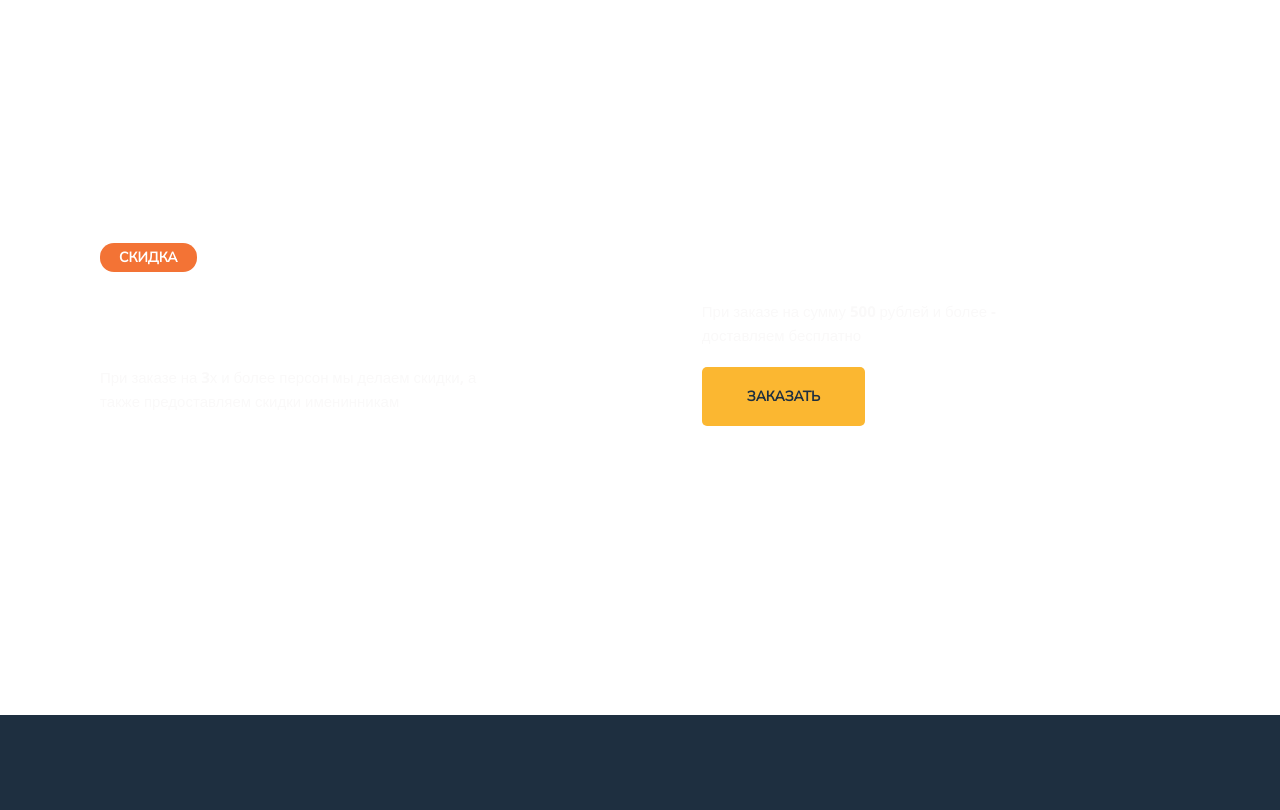
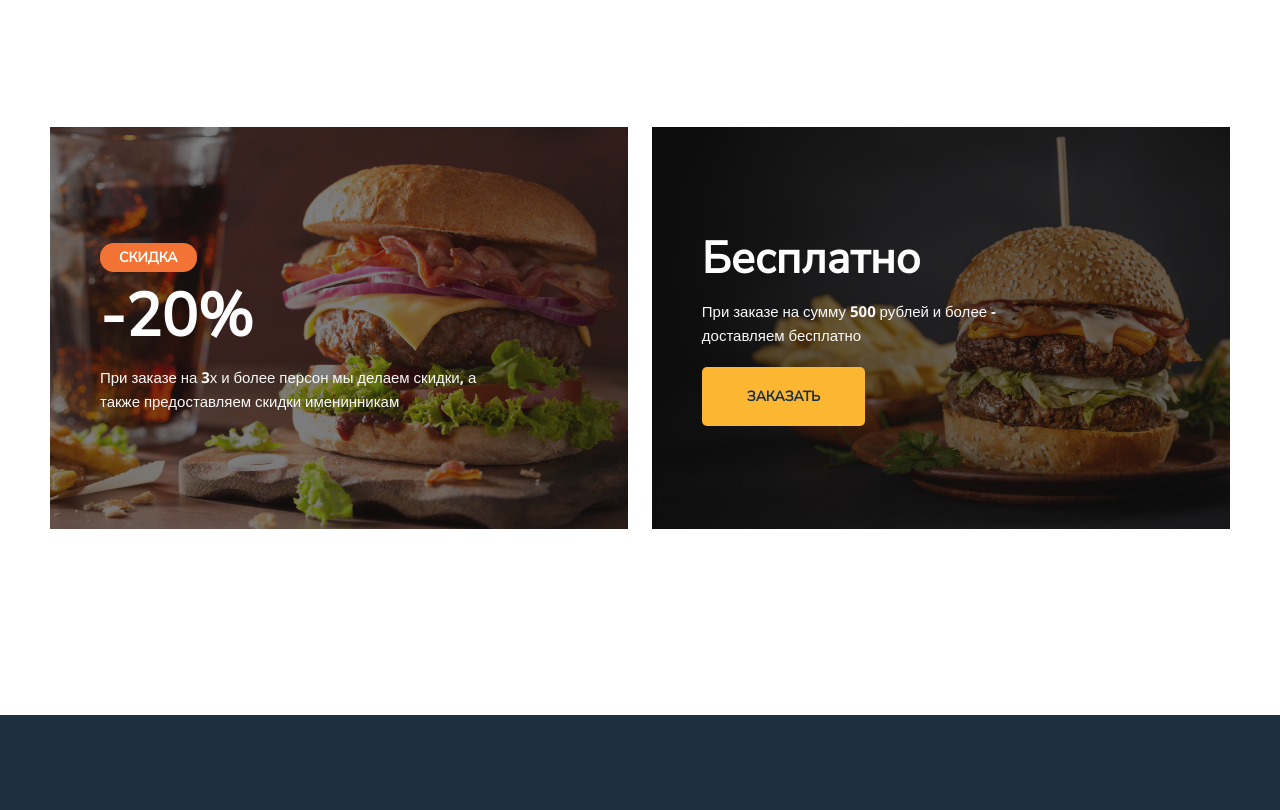
Before and after one commit to Tsukimono13/Burger_oder_Page, a plain HTML site: page index.html in a window 1280 px wide. Shown: the part 880-1690 px from the top of the page. Drawn offline with nearby package versions, Linux system fonts and the light colour scheme; the site is published under a folder, as on GitHub Pages, so addresses that start at the root find nothing.

Commit message:
Update main.css

```diff
--- a/style/main.css
+++ b/style/main.css
@@ -99,12 +99,12 @@ h1 span {
 
 .promo-left {
     padding: 116px 50px;
-    background-image: url("/image/left.png");
+    background-image: url("../image/left.png");
 }
 
 .promo-right {
     padding: 102px 50px;
-    background-image: url("/image/right.png");
+    background-image: url("../image/right.png");
 }
 
 .sale {
```
